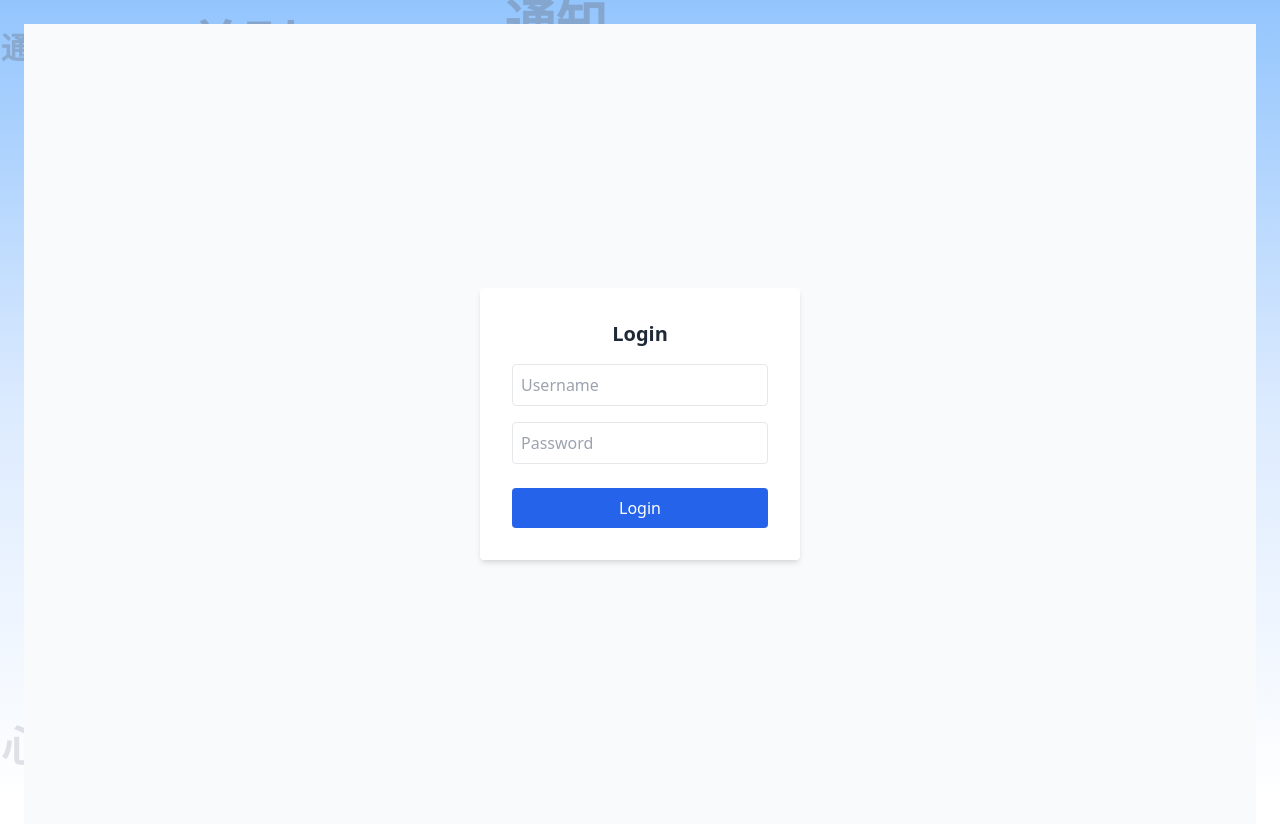
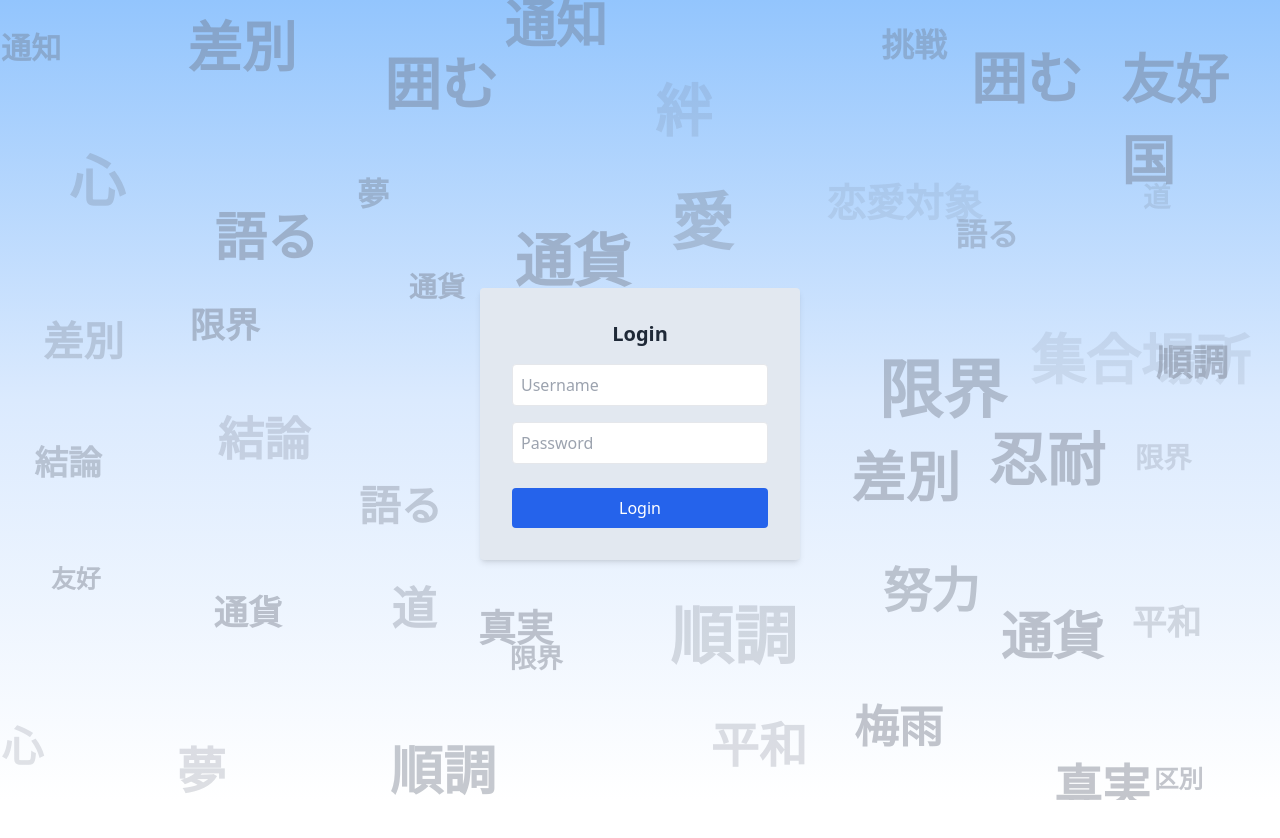
Before and after one commit to kmart064/kanji-practice, a React (Vite) app in the folder client/: page /login in a window 1280 px wide. Shown: the top 838 px of the page. Built offline with nearby package versions, Linux system fonts and the light colour scheme; no server answers; a web font is replaced by a local one.

Commit message:
fix: improve login error handling

```diff
--- a/client/src/pages/login/ui/LoginPage.tsx
+++ b/client/src/pages/login/ui/LoginPage.tsx
@@ -28,15 +28,16 @@ export default function LoginPage({ onLogin }: LoginProps) {
       onLogin();
       navigate("/dashboard");
     } catch (err) {
-      setError((err as Error).message || "Login failed");
+      console.error("Login failed:", err);
+      setError("Invalid username or password.");
     }
   }
 
   return (
-    <div className="min-h-screen flex items-center justify-center bg-gray-50">
+    <div className="min-h-screen flex items-center justify-center">
       <form
         onSubmit={handleSubmit}
-        className="bg-white p-8 rounded shadow-md w-80"
+        className="bg-slate-200 p-8 rounded shadow-md w-80"
       >
         <h2 className="text-xl font-bold mb-4 text-center">Login</h2>
 
```
